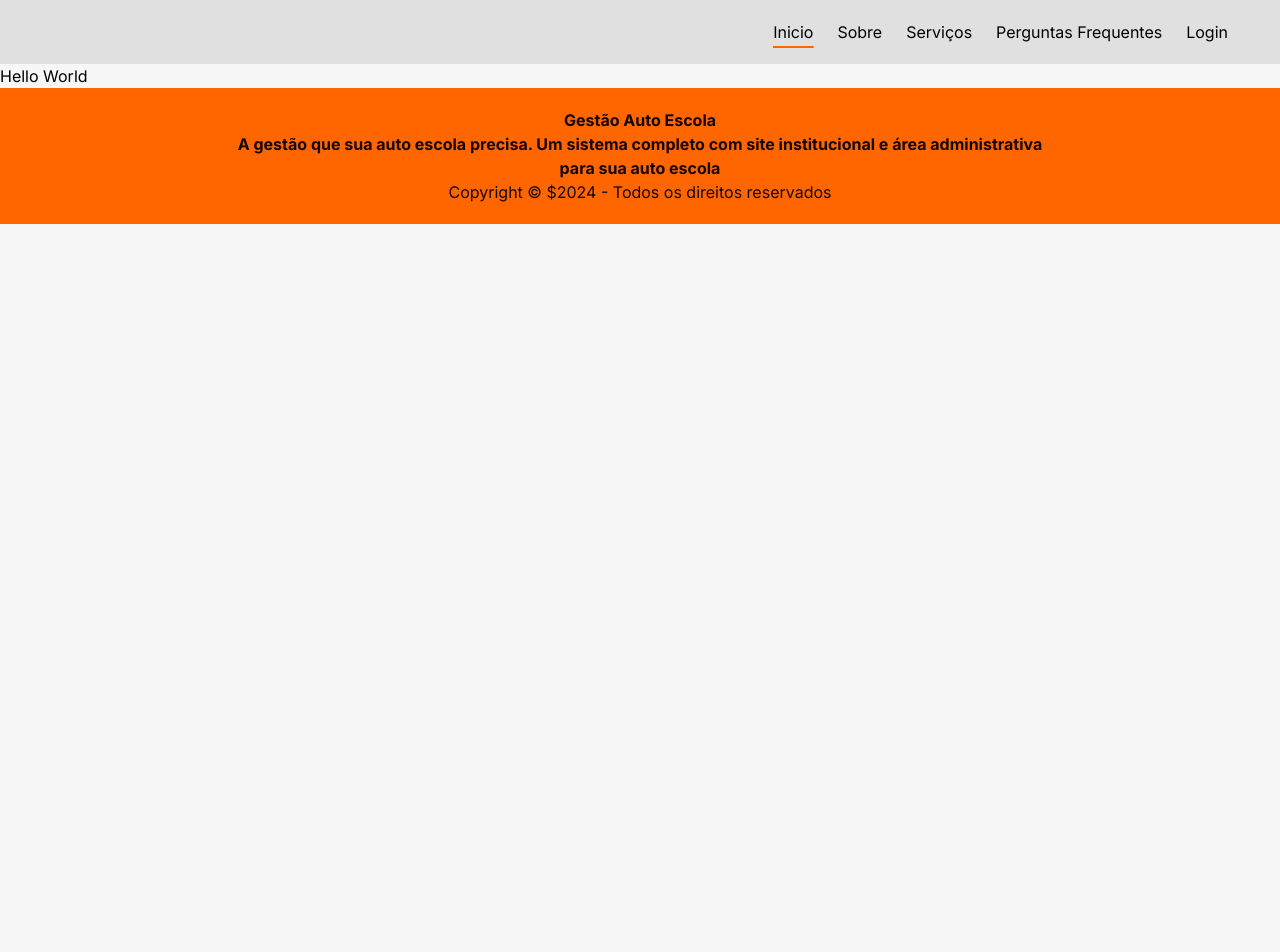
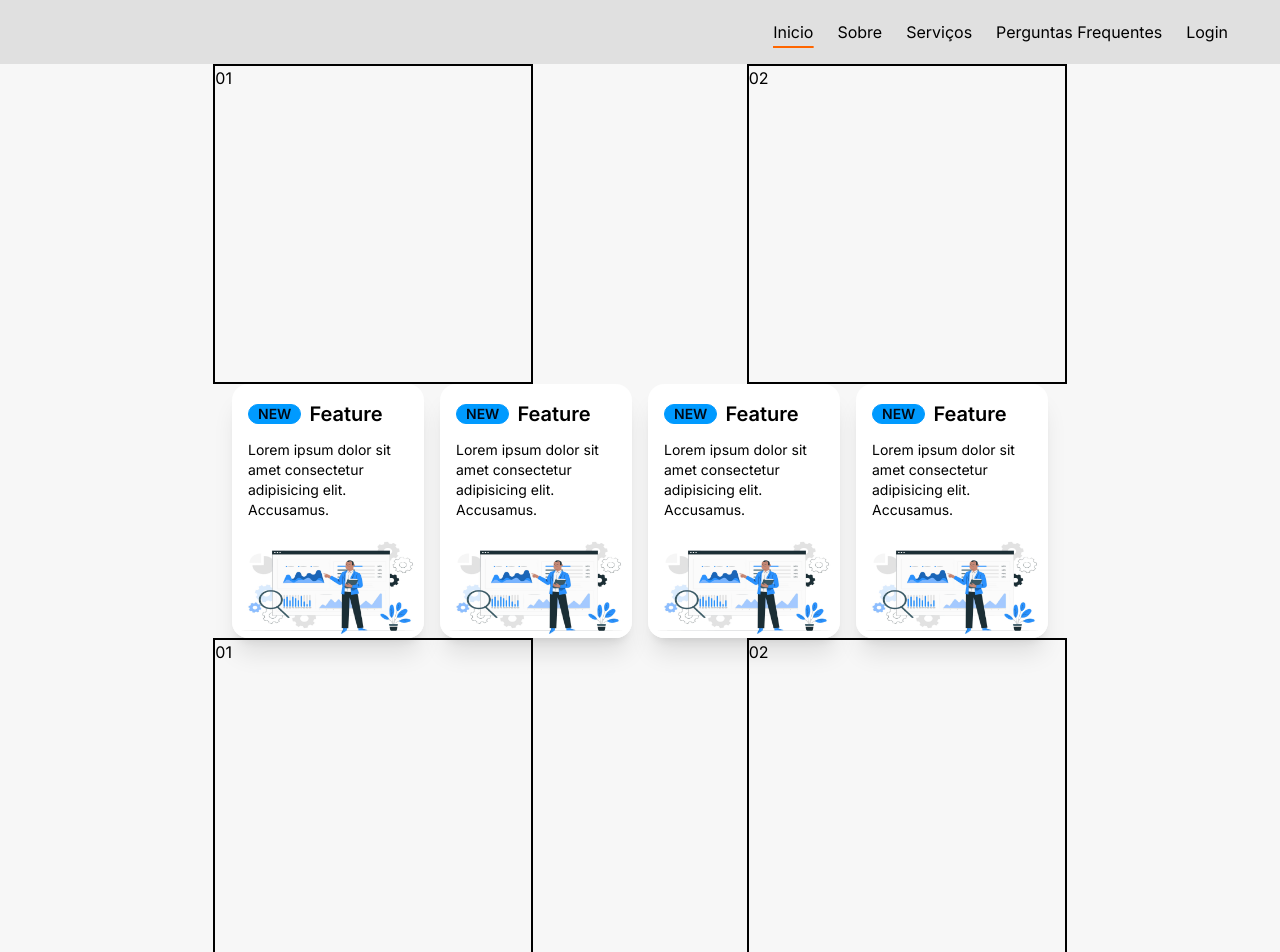
Before and after one commit to mrdsantos/gestao-auto-escola, a Next.js app: page / in a window 1280 px wide. Shown: the top 952 px of the page. Before the commit the page ends 800 px from the top, so only its background shows below. Built offline with nearby package versions, Linux system fonts and the light colour scheme.

Commit message:
update homepage

```diff
--- a/app/page.tsx
+++ b/app/page.tsx
@@ -2,6 +2,106 @@ import Image from "next/image";
 
 export default function Home() {
   return (
-    <h1>Hello World</h1>
+
+    <main>
+      <div className="container mx-auto max-w-full flex flex-row flex-nowrap justify-evenly">
+        <section className="w-80 h-80 border-2 border-black">
+          01
+        </section>
+        <section className="w-80 h-80 border-2 border-black">
+          02
+        </section>
+      </div>
+
+      <div className="container max-w-7xl mx-auto flex flex-row flex-wrap justify-center gap-4">
+        <article className="card card-compact w-48 bg-base-100 shadow-xl">
+          <div className="card-body">
+            <h2 className="card-title">
+              <div className="badge badge-secondary">NEW</div>
+              Feature
+            </h2>
+            <p>Lorem ipsum dolor sit amet consectetur adipisicing elit. Accusamus.</p>
+          </div>
+          <figure>
+            <Image
+              src="/img/homepage-card-img-340-180.png"
+              width={340}
+              height={180}
+              alt="Placeholder"
+            />
+          </figure>
+        </article>
+        <article className="card card-compact w-48 bg-base-100 shadow-xl">
+          <div className="card-body">
+            <h2 className="card-title">
+              <div className="badge badge-secondary">NEW</div>
+              Feature
+            </h2>
+            <p>Lorem ipsum dolor sit amet consectetur adipisicing elit. Accusamus.</p>
+          </div>
+          <figure>
+            <Image
+              src="/img/homepage-card-img-340-180.png"
+              width={340}
+              height={180}
+              alt="Placeholder"
+            />
+          </figure>
+        </article>
+        <article className="card card-compact w-48 bg-base-100 shadow-xl">
+          <div className="card-body">
+            <h2 className="card-title">
+              <div className="badge badge-secondary">NEW</div>
+              Feature
+            </h2>
+            <p>Lorem ipsum dolor sit amet consectetur adipisicing elit. Accusamus.</p>
+          </div>
+          <figure>
+            <Image
+              src="/img/homepage-card-img-340-180.png"
+              width={340}
+              height={180}
+              alt="Placeholder"
+            />
+          </figure>
+        </article>
+        <article className="card card-compact w-48 bg-base-100 shadow-xl">
+          <div className="card-body">
+            <h2 className="card-title">
+              <div className="badge badge-secondary">NEW</div>
+              Feature
+            </h2>
+            <p>Lorem ipsum dolor sit amet consectetur adipisicing elit. Accusamus.</p>
+          </div>
+          <figure>
+            <Image
+              src="/img/homepage-card-img-340-180.png"
+              width={340}
+              height={180}
+              alt="Placeholder"
+            />
+          </figure>
+        </article>
+      </div>
+
+      <div className="container mx-auto max-w-full flex flex-row flex-nowrap justify-evenly">
+        <section className="w-80 h-80 border-2 border-black">
+          01
+        </section>
+        <section className="w-80 h-80 border-2 border-black">
+          02
+        </section>
+      </div>
+
+      <div className="containter flex flex-row flex-wrap justify-center content-center items-center gap-4 mx-auto max-w-full bg-primary h-60 ">
+        <div className="w-3/12">
+          <h1 className="prose-h1">Lorem ipsum dolor sit amet.</h1>
+          <p>Lorem ipsum dolor sit amet consectetur adipisicing elit. Eius distinctio corporis necessitatibus, possimus temporibus soluta tenetur labore consequatur!</p>
+        </div>
+        <div className="w-3/12 ">
+          <button className="btn self-center">Click me</button>
+        </div>
+      </div>
+    </main>
   );
 }
```
